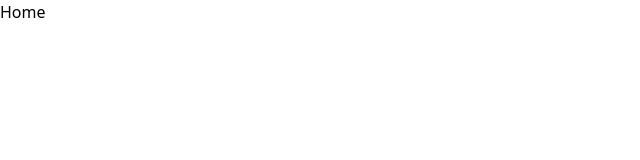
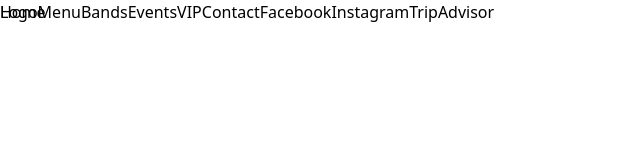
Before and after one commit to adrenalize-brad/jaxNetlify, a Gatsby site: page / in a window 1280 px wide. Shown: the whole page, without its empty margins (0-640 px from the left). Built offline with nearby package versions, Linux system fonts and the light colour scheme; Gatsby itself is replaced by a stand-in of ours.

Commit message:
Model Layout / Nav / Context

```diff
--- a/gatsby-browser.js
+++ b/gatsby-browser.js
@@ -1,5 +1,7 @@
+import React from 'react'
 import './src/styles/global.css';
 import 'react-toastify/dist/ReactToastify.min.css';
+import { ContextProvider } from './src/components/context';
 
 const onServiceWorkerUpdateReady = () => {
     const answer = window.confirm(
@@ -11,5 +13,12 @@ const onServiceWorkerUpdateReady = () => {
     }
   };
 
+  const wrapRootElement = ({ element }) => {
+    return(
+        <ContextProvider>
+          {element}
+        </ContextProvider>
+      )
+    };
 
-  export { onServiceWorkerUpdateReady };
+  export { wrapRootElement, onServiceWorkerUpdateReady };
--- /dev/null
+++ b/gatsby-ssr.js
@@ -0,0 +1 @@
+export { wrapRootElement } from './gatsby-browser';
--- /dev/null
+++ b/src/components/context/index.js
@@ -0,0 +1,42 @@
+import React, { useLayoutEffect, useState, createContext, useEffect } from 'react';
+
+const Context = createContext();
+
+const useWindowWidth = () => {
+    const [ width, setWidth ] = useState(0)
+    useLayoutEffect(() => {
+        const updateWidth = () => {
+            setWidth(window.innerWidth)
+        }
+        window.addEventListener('resize', updateWidth)
+        updateWidth()
+        return () => window.removeEventListener('resize', updateWidth)
+    }, []);
+    return width;
+};
+
+const ContextProvider = ({ children }) => {
+
+    const [ display, setDisplay ] = useState('mobile');
+
+    let browserWidth = useWindowWidth();
+
+    useEffect(() => {
+        if(browserWidth < 600){
+            setDisplay('mobile')
+        }
+        else{
+            setDisplay('desktop')
+        }
+    }, [ browserWidth ]);
+
+
+    return (
+
+        <Context.Provider value={{ display }}>
+        	{children}
+        </Context.Provider>
+    )
+};
+
+export { ContextProvider, Context };
--- /dev/null
+++ b/src/components/layout/index.js
@@ -0,0 +1,11 @@
+import React from 'react'
+
+const PageWrapper = ({ children }) => {
+    return(
+        <div className="fixed top-0 left-0 w-full h-full">
+            {children}
+        </div>
+    )
+}
+
+export { PageWrapper }
--- /dev/null
+++ b/src/components/nav/index.js
@@ -0,0 +1,101 @@
+import React from 'react'
+
+const NavLink = ({ display, name, icon, onClick }) => {
+    return(
+        <button
+            onClick={onClick}
+            ariaLabel={name}
+            className={`flex justify-center items-center
+                ${display === 'mobile' ?
+                    'flex-col'
+                :
+                    'flex-row'
+                }
+            `}
+        >
+            { display === 'mobile' ?
+                <>{icon}{name}</>
+            :
+                <>{name}</>
+            }
+        </button>
+    )
+}
+
+const SocialLink = ({ className, icon, onClick, name }) => {
+    return(
+        <button
+            onClick={onClick}
+            ariaLabl={name}
+            className={className}
+        >
+            {icon}
+        </button>
+    )
+}
+
+const NavLogo = ({ image, onClick }) => {
+    return(
+        <div>
+            Logo
+        </div>
+    )
+}
+
+const NavBar = ({ display, menuLinks, socialLinks, logo, logoClick }) => {
+
+    return(
+
+        <nav
+            className={`absolute left-0 w-full flex flex-row items-center
+                ${display === 'mobile' ?
+                    'bottom-0 h-20'
+                :
+                    'top-0 h-30'}`}
+        >
+
+            { display === 'mobile' ?
+                null
+            :
+                <NavLogo
+                    image={logo}
+                    onClick={logoClick}
+                />
+            }
+
+            <div className="flex flex-row items-center">
+                { menuLinks.map((link) => {
+                    return(
+                        <NavLink
+                            display={display}
+                            onClick={link.onClick}
+                            icon={link.icon}
+                            name={link.name}
+                        />
+                    )
+                })}
+            </div>
+
+            { display === 'mobile' ?
+                null
+            :
+                <div className="flex flex-row items-center">
+                    { socialLinks.map((link) => {
+                        return(
+                            <SocialLink
+                                icon={link.icon}
+                                name={link.name}
+                                onClick={link.onClick}
+                            />
+                        )
+                    })}
+                </div>
+            }
+
+
+        </nav>
+
+    )
+}
+
+export { NavBar }
--- a/src/pages/index.js
+++ b/src/pages/index.js
@@ -1,9 +1,88 @@
-import React from "react"
+import React, { useContext, useState } from "react"
+import { Context } from '../components/context'
+import { NavBar } from '../components/nav'
 
 const Home = () => {
+
+  const context = useContext(Context);
+
+  const [ page, setPage ] = useState('home')
+
+  // Handle Menu Links: Source from Admin Panel - map array of objects to create new objects that set state to the name of the link then use ternary to say onclick set state to that link name and if display === that link them then display that page //
+
+  const menuLinks = [
+    {
+      name: 'Menu',
+      icon:'Menu',
+      onClick: () => setPage('menu')
+    },
+    {
+      name: 'Bands',
+      icon:'Bands',
+      onClick: () => setPage('bands')
+    },
+    {
+      name: 'Events',
+      icon: 'Events',
+      onClick: () => setPage('events')
+    },
+    {
+      name: 'VIP',
+      icon: 'VIP',
+      onClick: () => setPage('vip')
+    },
+    {
+      name: 'Contact',
+      icon: 'Contact',
+      onClick: ()=> setPage('contact')
+    }
+  ]
+
+  const socialLinks = [
+    {
+      name: 'Facebook',
+      icon: 'Facebook',
+      onClick: null
+    },
+    {
+      name: 'Instagram',
+      icon: 'Instagram',
+      onClick: null
+    },
+    {
+      name: 'TripAdvisor',
+      icon: 'TripAdvisor',
+      onClick: null
+    },
+  ]
+
+
   return(
-    <div>Home</div>
+
+    <>
+      <NavBar
+        display={context.display}
+        menuLinks={menuLinks}
+        socialLinks={socialLinks}
+      />
+      { page === 'home' ?
+        <p>Home</p>
+      : page === 'menu' ?
+        <p>Menu</p>
+      : page === 'bands' ?
+        <p>Bands</p>
+      : page === 'events' ?
+        <p>Events</p>
+      : page === 'vip' ?
+        <p>VIP</p>
+      : page === 'contact' ?
+        <p>Contact</p>
+      : null
+      }
+    </>
+
   )
+
 }
 
 export default Home
```
Also changed, not shown: src/components/admin/index.js (added), src/components/landing/index.js (added), src/pages/admin.js (added).
